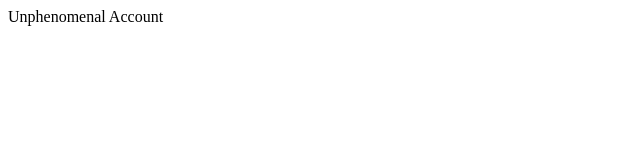
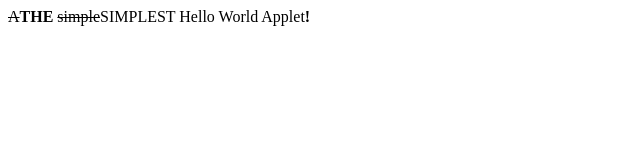
Before and after one commit to TestAccountString/PhenomenalWebsite, a plain HTML site: page index.html in a window 1280 px wide. Shown: the whole page, without its empty margins (0-640 px from the left). Drawn offline with Linux system fonts and the light colour scheme.

Commit message:
Update index.html

```diff
--- a/index.html
+++ b/index.html
@@ -5,7 +5,6 @@
 </title>
 </head>
 <body>
-  <p id ="Account" class = "phenomenalClass">Unphenomenal Account</p>
-  <APPLET CODE="HelloWorld.class" WIDTH ="250" HEIGHT="22"> </APPLET>
+  <s>A</s><b>THE</b> <s>simple</s>SIMPLEST Hello World Applet<b>!</b>
 </body>
 </html>
```
